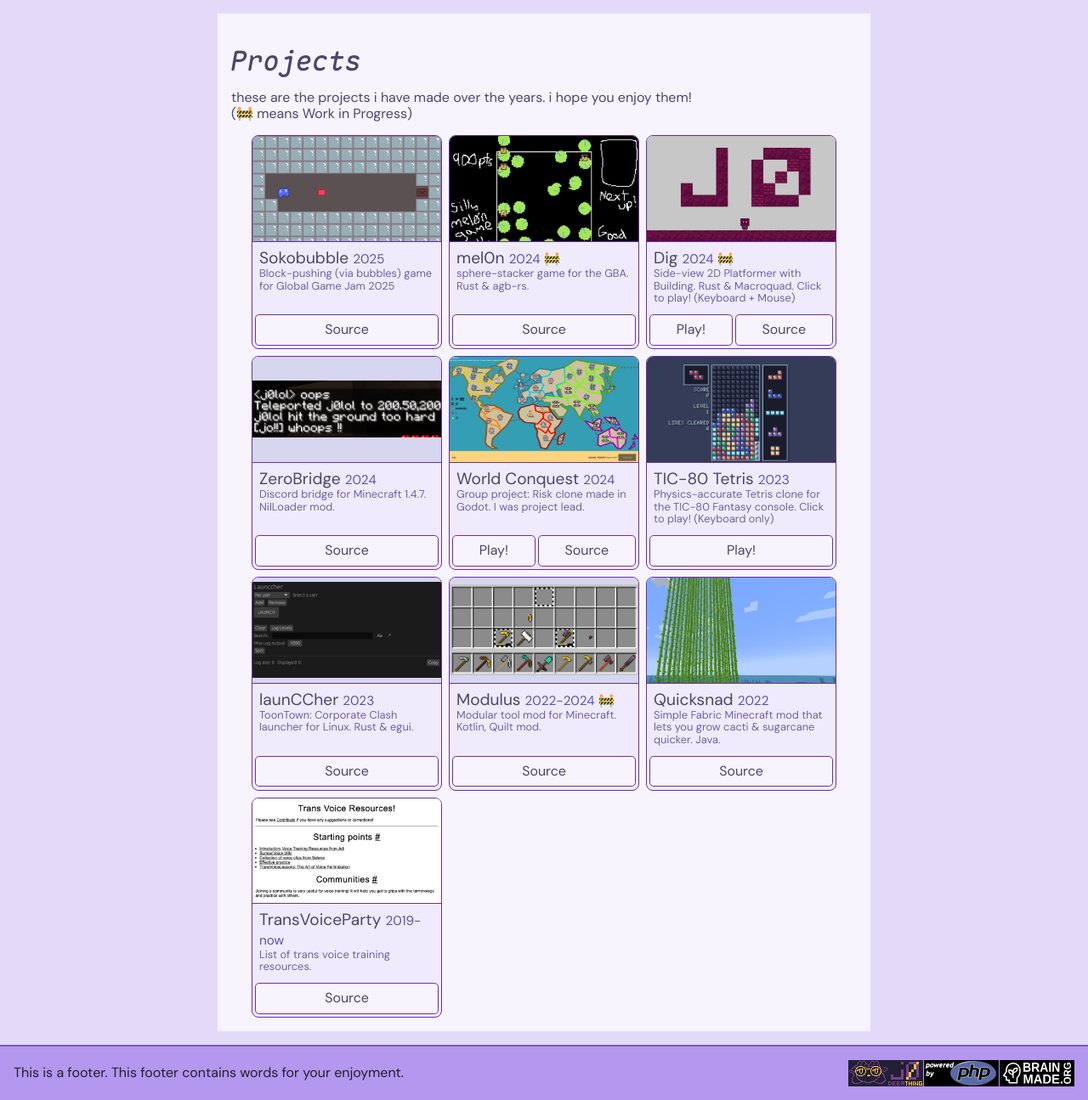
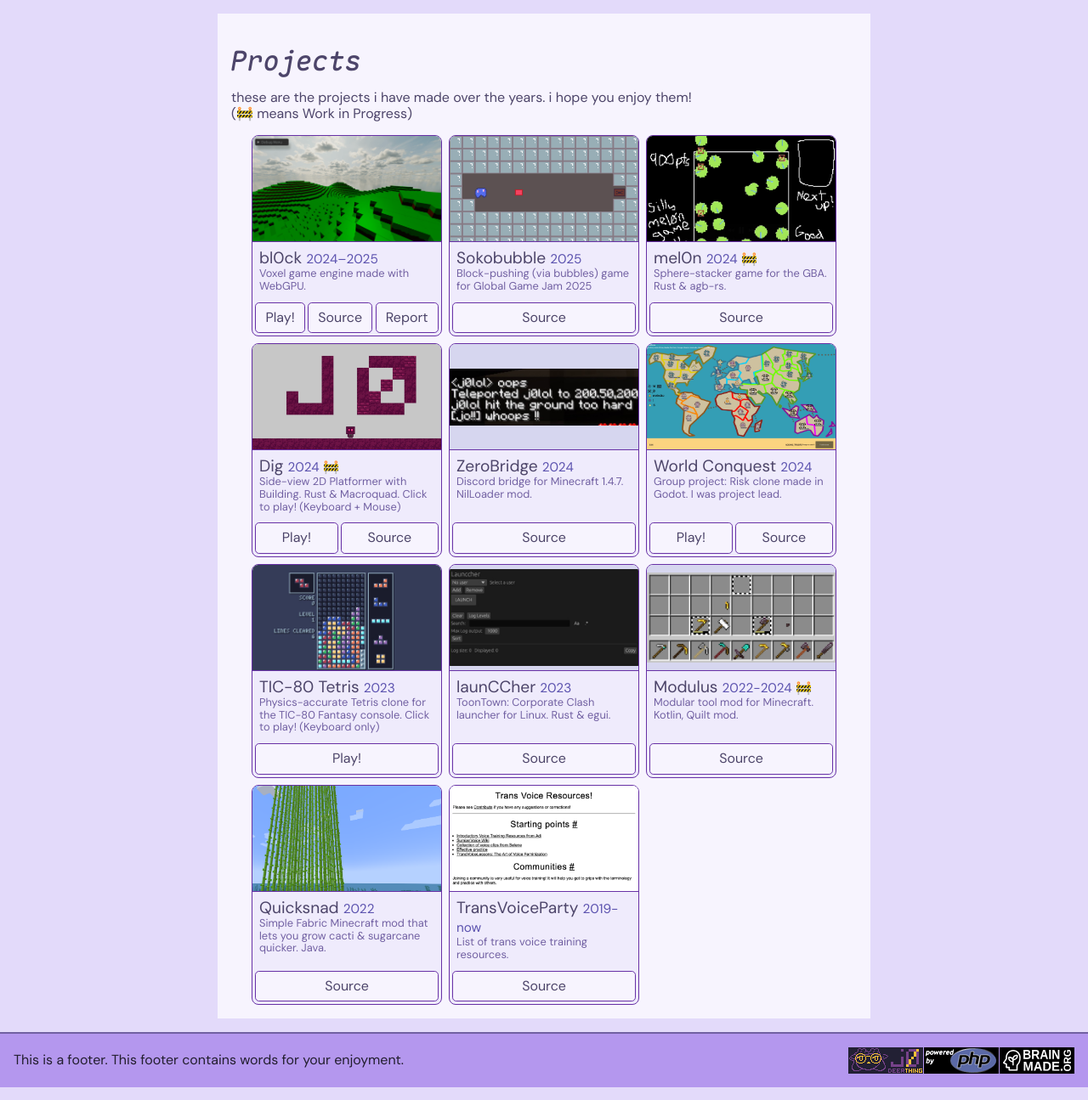
Before and after one commit to j0lol/j0.lol.v4, a PHP site: page /projects in a window 1280 px wide. Shown: the part 40-1335 px from the top of the page at 85% size. Run offline with PHP 8.4, Linux system fonts and the light colour scheme; some libraries are stand-ins or nearby versions.

Commit message:
add bl0ck

```diff
--- a/posts/kegworks-winery.html
+++ b/posts/kegworks-winery.html
@@ -86,6 +86,10 @@ brew install --cask --no-quarantine Kegworks-App/kegworks/kegworks</pre>
                 </ol>
 
                 If you're often switching between high dpi and 96dpi monitors, I would recommend making a separate wrapper app so you don't have to undo and redo this hack constantly.
+
+                <br><br>
+                <b>EDIT:</b> I made a tool to automate this: <a href="https://github.com/j0lol/winebottle-retina-toggler">winebottle-retina-toggler</a>.
+                I also made an <a href="https://github.com/Kegworks-App/Kegworks/issues/79">issue on Kegworks Winery</a> in hopes of a better solution.
             </li>
         </ul>
 
--- a/routes/projects.php
+++ b/routes/projects.php
@@ -1,8 +1,9 @@
 <?php global $router;
-fragment("head") ?>
+fragment("head");
+?>
 
 <div class="wrapper">
-    <?php fragment("navbar") ?>
+    <?php fragment("navbar"); ?>
 
     <main>
         <h1>Projects</h1>
@@ -13,26 +14,118 @@ fragment("head") ?>
         <div class="card-stack">
 
             <?php
+            # [ Title, Description, URL, Year, Image slug, Playable URL ]
+            $cards = [
+                [
+                    "bl0ck",
+                    "Voxel game engine made with WebGPU.",
+                    "https://github.com/j0lol/bl0ck",
+                    "2024–2025",
+                    "bl0ck.png",
+                    "https://vps.j0.lol/fyptest/",
+                    "https://vps.j0.lol/FinalReport%20%28anonymised%29.pdf",
+                ],
 
-            # [ Title, Description, URL, Year, Image slug, Playable URL ]
-            $cards = array(
-                ["Sokobubble", "Block-pushing (via bubbles) game for Global Game Jam 2025", 'https://github.com/j0lol/ggj25', '2025', 'sokobubble.jpg', null],
-                ["mel0n", "sphere-stacker game for the GBA. Rust & agb-rs.", 'https://github.com/j0lol/mel0n', '2024 🚧', 'mel0n.jpg', null],
-                ["Dig", "Side-view 2D Platformer with Building. Rust & Macroquad. Click to play! (Keyboard + Mouse)", 'https://github.com/j0lol/dig-v2', '2024 🚧', 'dig.jpg', 'https://vps.j0.lol/dig/'],
-                ["ZeroBridge", "Discord bridge for Minecraft 1.4.7. NilLoader mod.", 'https://github.com/j0lol/ZeroBridge', '2024', "zerobridge.jpg", null],
-                ["World Conquest", "Group project: Risk clone made in Godot. I was project lead.", 'https://github.com/goblin-code-se/world_conquest', '2024', "conquest.jpg", 'https://vps.j0.lol/conquest'],
-                ["TIC-80 Tetris", "Physics-accurate Tetris clone for the TIC-80 Fantasy console. Click to play! (Keyboard only)", null, '2023', "tetr.jpg",'https://vps.j0.lol/tetr/'],
-                ["launCCher", "ToonTown: Corporate Clash launcher for Linux. Rust & egui.", 'https://codeberg.org/j0/launccher', '2023', "launccher.jpg", null],
-                ["Modulus", "Modular tool mod for Minecraft. Kotlin, Quilt mod.", 'https://github.com/j0lol/modulus', '2022-2024 🚧', "modulus.png", null],
-                ["Quicksnad", "Simple Fabric Minecraft mod that lets you grow cacti & sugarcane quicker. Java.", 'https://modrinth.com/mod/quicksnad', '2022', "snad.png", null],
-                ["TransVoiceParty", "List of trans voice training resources.", 'https://transvoice.party', '2019-now', "tvp.jpg", null],
-            );
+                [
+                    "Sokobubble",
+                    "Block-pushing (via bubbles) game for Global Game Jam 2025",
+                    "https://github.com/j0lol/ggj25",
+                    "2025",
+                    "sokobubble.jpg",
+                    null,
+                    null,
+                ],
+                [
+                    "mel0n",
+                    "Sphere-stacker game for the GBA. Rust & agb-rs.",
+                    "https://github.com/j0lol/mel0n",
+                    "2024 🚧",
+                    "mel0n.jpg",
+                    null,
+                    null,
+                ],
+                [
+                    "Dig",
+                    "Side-view 2D Platformer with Building. Rust & Macroquad. Click to play! (Keyboard + Mouse)",
+                    "https://github.com/j0lol/dig-v2",
+                    "2024 🚧",
+                    "dig.jpg",
+                    "https://vps.j0.lol/dig/",
+                    null,
+                ],
+                [
+                    "ZeroBridge",
+                    "Discord bridge for Minecraft 1.4.7. NilLoader mod.",
+                    "https://github.com/j0lol/ZeroBridge",
+                    "2024",
+                    "zerobridge.jpg",
+                    null,
+                    null,
+                ],
+                [
+                    "World Conquest",
+                    "Group project: Risk clone made in Godot. I was project lead.",
+                    "https://github.com/goblin-code-se/world_conquest",
+                    "2024",
+                    "conquest.jpg",
+                    "https://vps.j0.lol/conquest",
+                    null,
+                ],
+                [
+                    "TIC-80 Tetris",
+                    "Physics-accurate Tetris clone for the TIC-80 Fantasy console. Click to play! (Keyboard only)",
+                    null,
+                    "2023",
+                    "tetr.jpg",
+                    "https://vps.j0.lol/tetr/",
+                    null,
+                ],
+                [
+                    "launCCher",
+                    "ToonTown: Corporate Clash launcher for Linux. Rust & egui.",
+                    "https://codeberg.org/j0/launccher",
+                    "2023",
+                    "launccher.jpg",
+                    null,
+                    null,
+                ],
+                [
+                    "Modulus",
+                    "Modular tool mod for Minecraft. Kotlin, Quilt mod.",
+                    "https://github.com/j0lol/modulus",
+                    "2022-2024 🚧",
+                    "modulus.png",
+                    null,
+                    null,
+                ],
+                [
+                    "Quicksnad",
+                    "Simple Fabric Minecraft mod that lets you grow cacti & sugarcane quicker. Java.",
+                    "https://modrinth.com/mod/quicksnad",
+                    "2022",
+                    "snad.png",
+                    null,
+                    null,
+                ],
+                [
+                    "TransVoiceParty",
+                    "List of trans voice training resources.",
+                    "https://transvoice.party",
+                    "2019-now",
+                    "tvp.jpg",
+                    null,
+                    null,
+                ],
+            ];
 
-            foreach ($cards as [$name, $description, $url, $year, $imslug, $play]) {
-                ?>
+            foreach (
+                $cards
+                as [$name, $description, $url, $year, $imslug, $play, $report]
+            ) { ?>
                     <div class="card">
                         <div class="preview">
-                            <img class="raw" src="<?= "/static/card_images/" . $imslug ?>" alt="Screenshot of project.">
+                            <img class="raw" src="<?= "/static/card_images/" .
+                                $imslug ?>" alt="Screenshot of project.">
                         </div>
                         <div class="blurb">
                             <span class="title"><?= $name ?>
@@ -41,19 +134,22 @@ fragment("head") ?>
                             <span class="description"><?= $description ?></span>
                         </div>
                         <div class="links">
-                            <?php if ($play != null) {
-                                ?> <a href="<?= $play ?>">Play!</a> <?php
-                            }?>
-                            <?php if ($url != null) {
-                                ?> <a href="<?= $url ?>">Source</a> <?php
-                            }?>
+                            <?php if (
+                                $play != null
+                            ) { ?> <a href="<?= $play ?>">Play!</a> <?php } ?>
+                            <?php if (
+                                $url != null
+                            ) { ?> <a href="<?= $url ?>">Source</a> <?php } ?>
+                            <?php if (
+                                $report != null
+                            ) { ?> <a href="<?= $report ?>">Report</a> <?php } ?>
+
                         </div>
                     </div>
-                <?php
-            }
+                <?php }
             ?>
         </div>
     </main>
-    <?php fragment("footer") ?>
+    <?php fragment("footer"); ?>
 </div>
-<?php fragment("closer") ?>
+<?php fragment("closer"); ?>
--- a/static/style.css
+++ b/static/style.css
@@ -20,21 +20,24 @@
 @font-face {
     font-family: "Maple Mono";
     src:
-            local("Maple Mono Italic"),
-            url("fonts/MapleMono-Italic.ttf") format("truetype");
+        local("Maple Mono Italic"),
+        url("fonts/MapleMono-Italic.ttf") format("truetype");
     font-style: italic;
 }
 
 @font-face {
     font-family: "Maple Mono";
     src:
-            local("Maple Mono"),
-            url("fonts/MapleMono.ttf") format("truetype");
+        local("Maple Mono"),
+        url("fonts/MapleMono.ttf") format("truetype");
     font-style: normal;
 }
+
 @font-face {
     font-family: "Nishiki teki";
-    src: local("Nishiki-teki"), url("fonts/NishikiTeki.ttf") format("truetype");
+    src:
+        local("Nishiki-teki"),
+        url("fonts/NishikiTeki.ttf") format("truetype");
 }
 
 :root {
@@ -83,8 +86,14 @@
     );
     --text: light-dark(rgb(var(--secondary-900)), rgb(var(--primary-200)));
     --subtext: light-dark(rgb(var(--secondary-700)), rgb(var(--primary-300)));
-    --anchor:  light-dark( hsl(from rgb(var(--secondary-700)) calc(h - 10) calc(s + 10) l), hsl(from rgb(var(--secondary-400)) calc(h - 10) calc(s + 10) l));
-    --anchor-visited:  light-dark( hsl(from rgb(var(--primary-700)) calc(h + 10) s l), hsl(from rgb(var(--primary-400)) calc(h + 10) s l));
+    --anchor: light-dark(
+        hsl(from rgb(var(--secondary-700)) calc(h - 10) calc(s + 10) l),
+        hsl(from rgb(var(--secondary-400)) calc(h - 10) calc(s + 10) l)
+    );
+    --anchor-visited: light-dark(
+        hsl(from rgb(var(--primary-700)) calc(h + 10) s l),
+        hsl(from rgb(var(--primary-400)) calc(h + 10) s l)
+    );
     --anchor-active: light-dark(
         rgb(var(--primary-950)),
         rgb(var(--primary-100))
@@ -123,7 +132,8 @@ body {
     grid-template-rows: auto 1fr auto;
 }
 
-main, .page {
+main,
+.page {
     flex-grow: 1;
     font-family: var(--font-body);
     margin: 1rem auto;
@@ -188,6 +198,7 @@ code {
     font-weight: 400;
     font-size: 10pt;
 }
+
 samp {
     font-family: var(--font-mono);
     font-weight: 400;
@@ -222,7 +233,6 @@ hr::after {
     position: relative;
     top: -10px;
 }
-
 
 #title {
     font-size: 2rem;
@@ -347,7 +357,6 @@ pre {
     font-family: var(--font-mono);
     overflow-x: scroll;
 
-    /*display: flex;*/
     & b {
         font-weight: 500;
     }
@@ -440,7 +449,7 @@ pre[lang="ansi"] {
 
     .links {
         display: flex;
-        flex-direction: row;
+        flex-flow: row wrap;
         gap: 0.2em;
         justify-content: space-evenly;
         margin: 0.2em;
```
Also changed, not shown: static/card_images/bl0ck.png (added).
